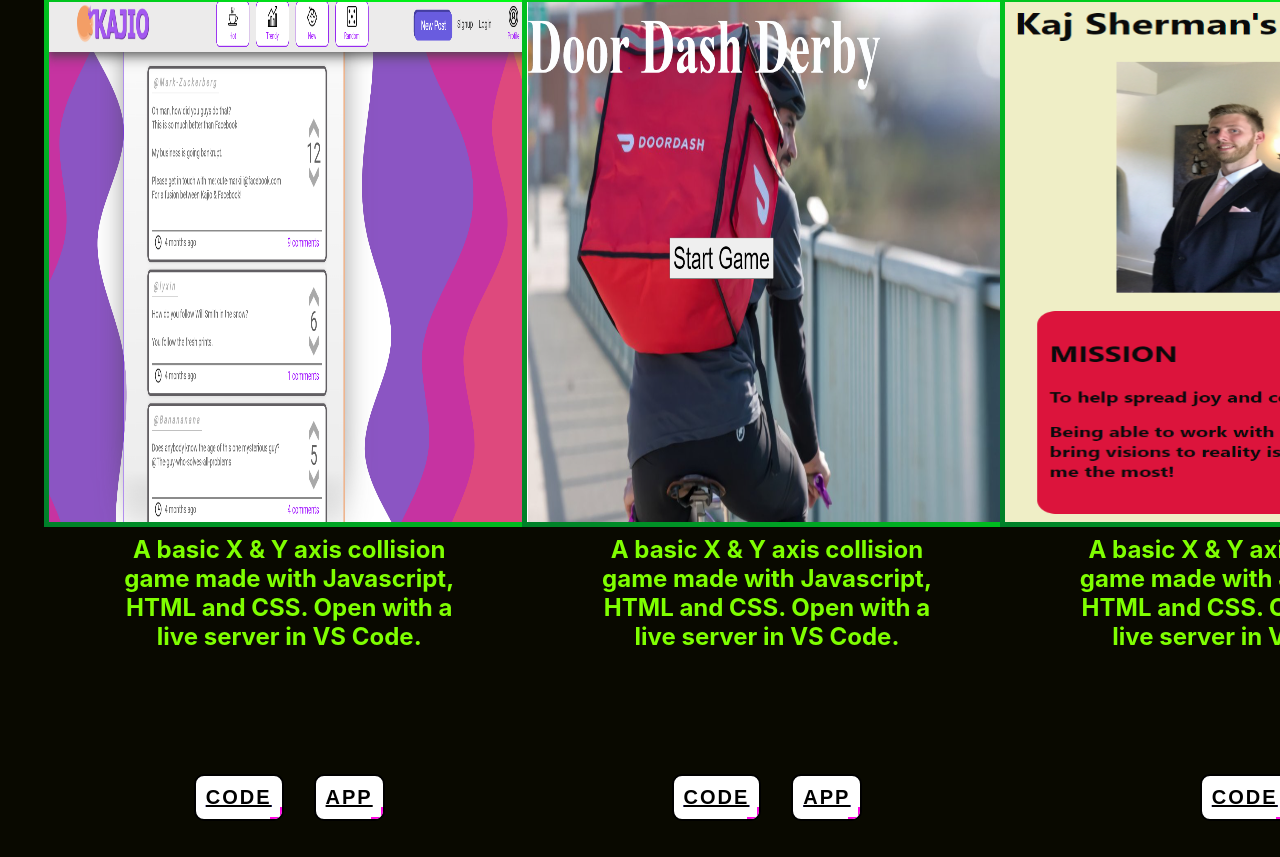
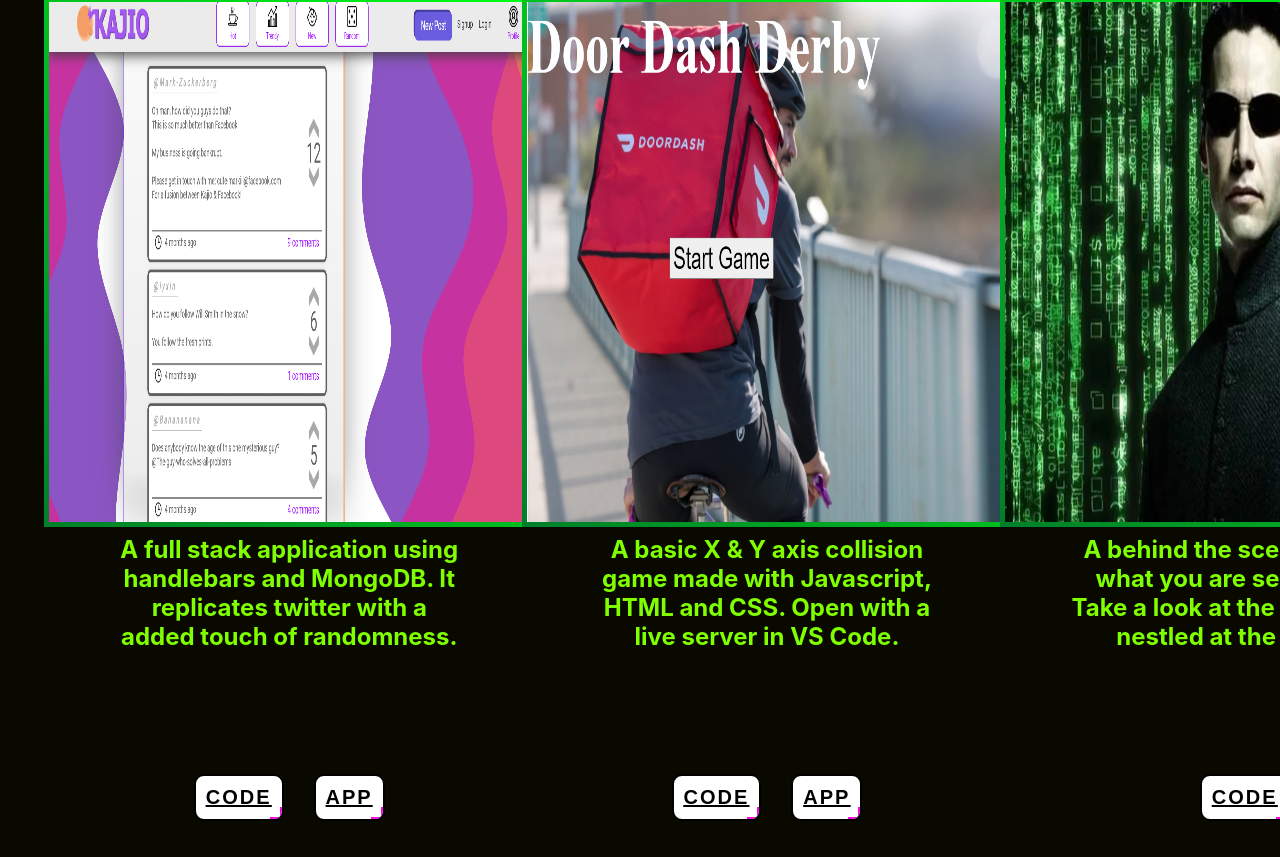
Before and after one commit to ksherm45/my-portfolio, a React (Create React App) app: page / in a window 1280 px wide. Shown: the part 1389-2246 px from the top of the page. Built offline with nearby package versions, Linux system fonts and the light colour scheme; the HTML template or start-up script is replaced by a standard one.

Commit message:
fixed descriptions

```diff
--- a/src/components/Homepage.jsx
+++ b/src/components/Homepage.jsx
@@ -3,6 +3,7 @@
 import { SocialIcon } from "react-social-icons";
 import Kajio from "../images/Kajio.PNG";
 import DDD from "../images/DDD.PNG";
+import Neo from "../images/neo.jpeg";
 import PortfolioPic from "../images/PortfolioPic.PNG";
 import { Link } from "react-router-dom";
 
@@ -65,8 +66,8 @@
             <img src={Kajio} alt="Kajio Pic" />
 
             <p className="ProjectDesc">
-              A basic X & Y axis collision game made with Javascript, HTML and
-              CSS. Open with a live server in VS Code.{" "}
+              A full stack application using handlebars and MongoDB. It
+              replicates twitter with a added touch of randomness.{" "}
             </p>
             <div className="flex">
               <a href="https://github.com/JohannesSattler/Kajio">
@@ -104,10 +105,10 @@
 
           <div className="thumbnail icon hidden">
             <div className="title">My Portfolio </div>
-            <img src={PortfolioPic} alt="DDD Pic" />
+            <img src={Neo} alt="DDD Pic" />
             <p className="ProjectDesc">
-              A basic X & Y axis collision game made with Javascript, HTML and
-              CSS. Open with a live server in VS Code.{" "}
+              A behind the scenes look at what you are seeing now! Take a look
+              at the bonus page nestled at the bottom.{" "}
             </p>
 
             <div className="flex">
```
Also changed, not shown: src/images/neo.jpeg (added).
